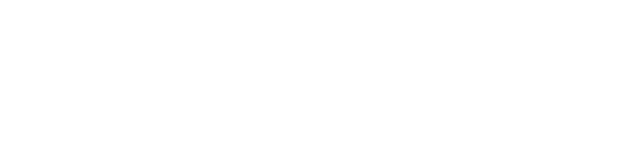
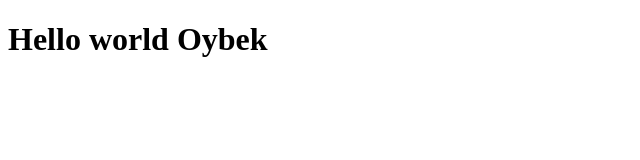
Before and after one commit to shakh0077/My-portifolio-Davomi, a plain HTML site: page Portifolio/index.html in a window 1280 px wide. Shown: the whole page, without its empty margins (0-640 px from the left). Drawn offline with Linux system fonts and the light colour scheme.

Commit message:
Index html commit

```diff
--- a/Portifolio/index.html
+++ b/Portifolio/index.html
@@ -6,6 +6,7 @@
     <title>Portifolio Davomi</title>
 </head>
 <body>
-
+    <h1>Hello world Oybek
+    </h1>
 </body>
 </html>
```
